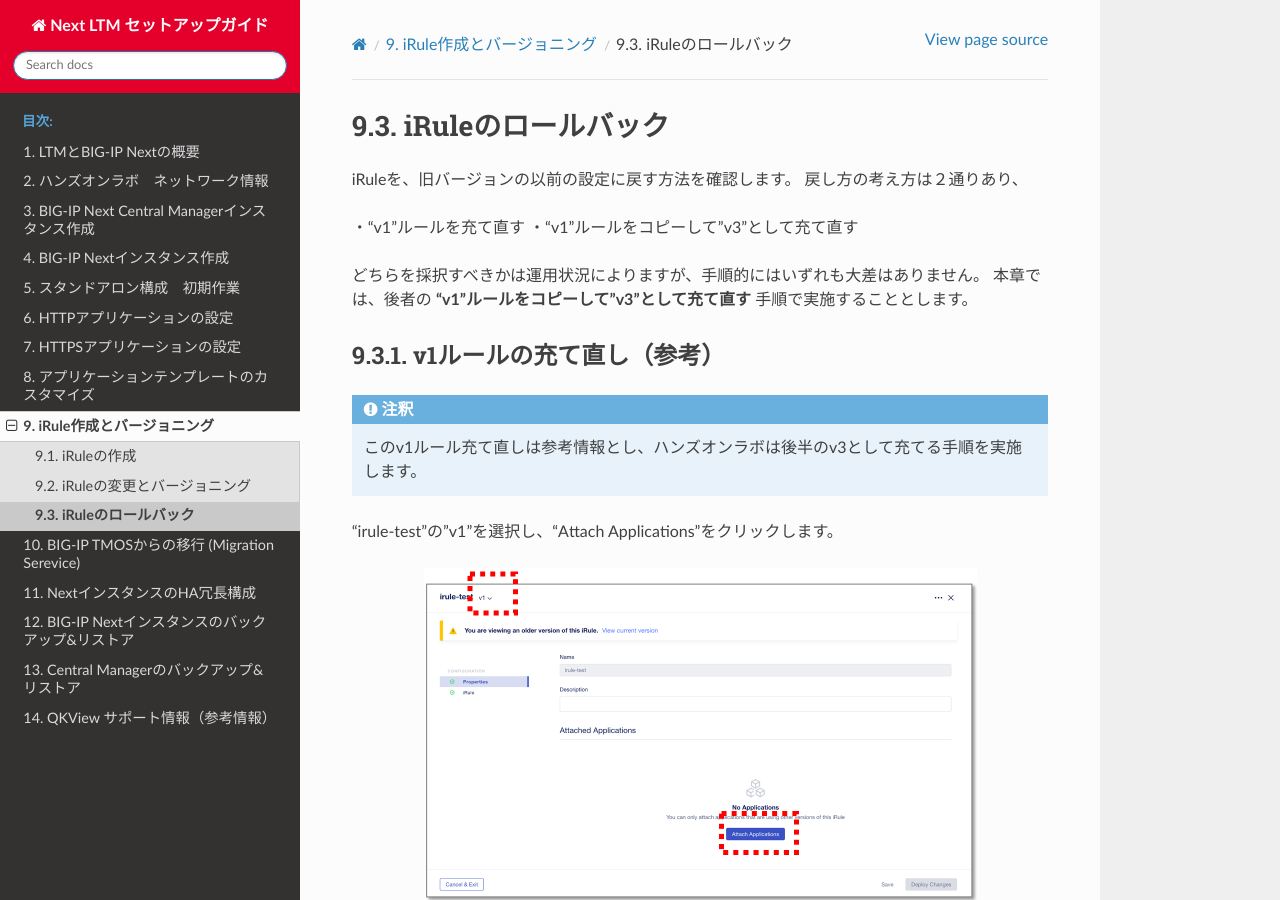
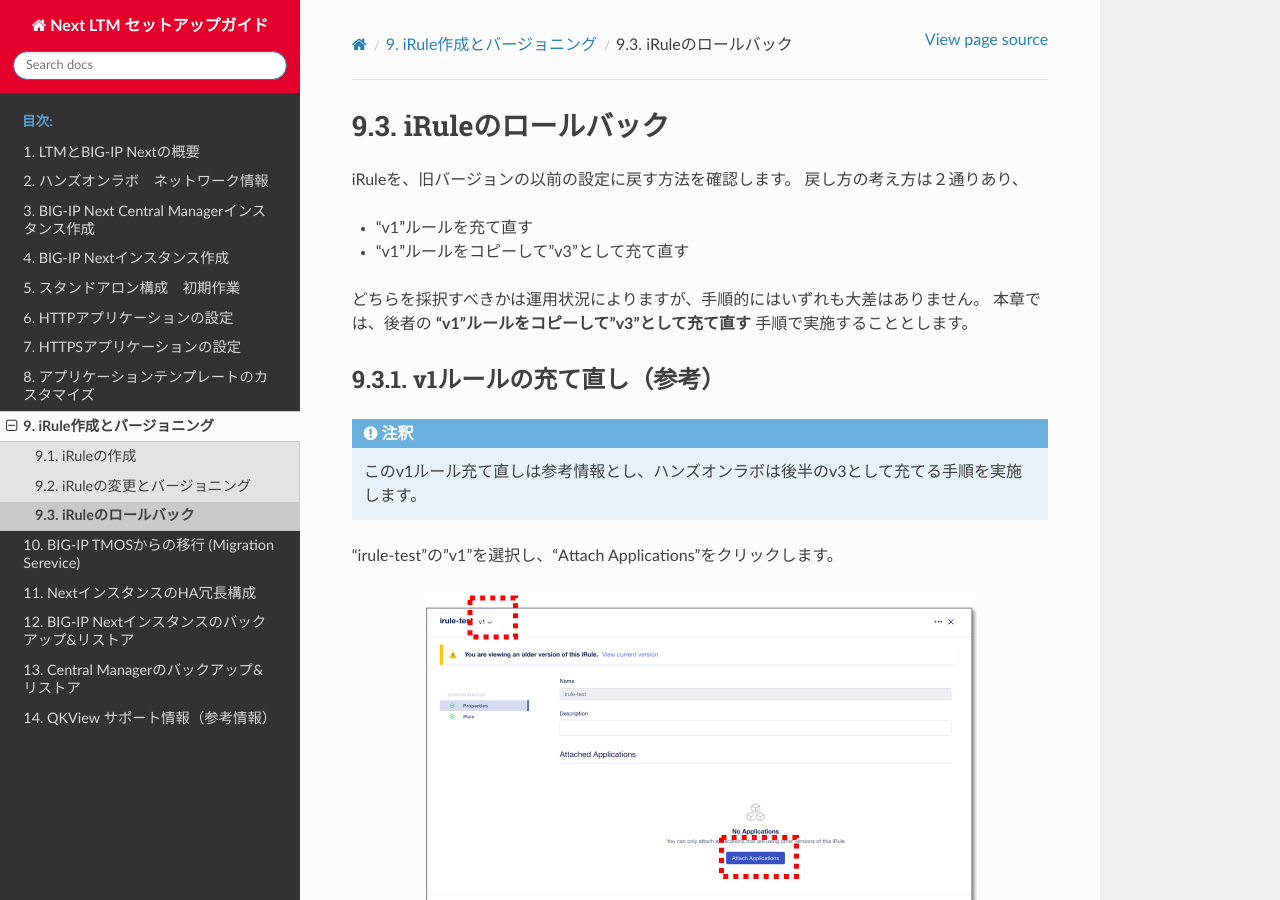
Before and after one commit to BeF5/f5j-easy-setup-next-ltm, a Sphinx documentation site: the page built from docs/content09/module03/module03.rst, in a window 1280 px wide and 900 px high. Built offline with Sphinx 7.4.7 and the Read the Docs theme 2.0.0, drawn with Linux system fonts in a browser that asks for light colours.

Commit message:
Update module03.rst

```diff
--- a/docs/content09/module03/module03.rst
+++ b/docs/content09/module03/module03.rst
@@ -4,8 +4,8 @@ iRuleのロールバック
 iRuleを、旧バージョンの以前の設定に戻す方法を確認します。
 戻し方の考え方は２通りあり、
 
-・“v1”ルールを充て直す
-・“v1”ルールをコピーして”v3”として充て直す
+- “v1”ルールを充て直す
+- “v1”ルールをコピーして”v3”として充て直す
 
 どちらを採択すべきかは運用状況によりますが、手順的にはいずれも大差はありません。
 本章では、後者の **“v1”ルールをコピーして”v3”として充て直す** 手順で実施することとします。
```
